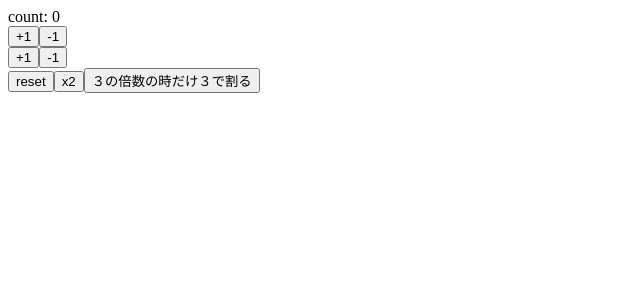
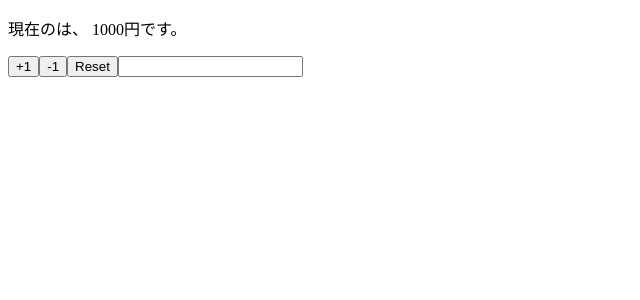
Before and after one commit to uchi0824/hooks-101, a React (Create React App) app: page / in a window 1280 px wide. Shown: the top 300 px of the page, without its empty margins (0-640 px from the left). Built offline with nearby package versions, Linux system fonts and the light colour scheme.

Commit message:
implement component using multiple states

```diff
--- a/src/App.js
+++ b/src/App.js
@@ -1,41 +1,30 @@
 import React, { useState } from "react";
 
-const App = () => {
-  const initialCount = 0;
-  const [count, setCount] = useState(0);
+const App = (props) => {
+  const [name, setName] = useState(props.name);
+  const [price, setPrice] = useState(props.price);
 
-  const increment = () => setCount(count + 1);
-  const decrement = () => setCount(count - 1);
+  const reset = () => {
+    setPrice(props.price);
+    setName(props.name);
+  };
 
-  const increment2 = () => setCount((previousCount) => previousCount + 1);
-  const decrement2 = () => setCount((previousCount) => previousCount - 1);
-
-  const reset = () => setCount(initialCount);
-
-  const double = () => setCount((previousCount) => previousCount * 2);
-
-  const divide3 = () =>
-    setCount((previousCount) =>
-      previousCount % 3 === 0 ? previousCount / 3 : previousCount
-    );
   return (
     <>
-      <div>count: {count}</div>
-      <div>
-        <button onClick={increment}>+1</button>
-        <button onClick={decrement}>-1</button>
-      </div>
-      <div>
-        <button onClick={increment2}>+1</button>
-        <button onClick={decrement2}>-1</button>
-      </div>
-      <div>
-        <button onClick={reset}>reset</button>
-        <button onClick={double}>x2</button>
-        <button onClick={divide3}>３の倍数の時だけ３で割る</button>
-      </div>
+      <p>
+        現在の{name}は、 {price}円です。
+      </p>
+      <button onClick={() => setPrice(price + 1)}>+1</button>
+      <button onClick={() => setPrice(price - 1)}>-1</button>
+      <button onClick={reset}>Reset</button>
+      <input value={name} onChange={(e) => setName(e.target.value)} />
     </>
   );
 };
 
+App.defaultProps = {
+  name: "",
+  price: 1000,
+};
+
 export default App;
```
